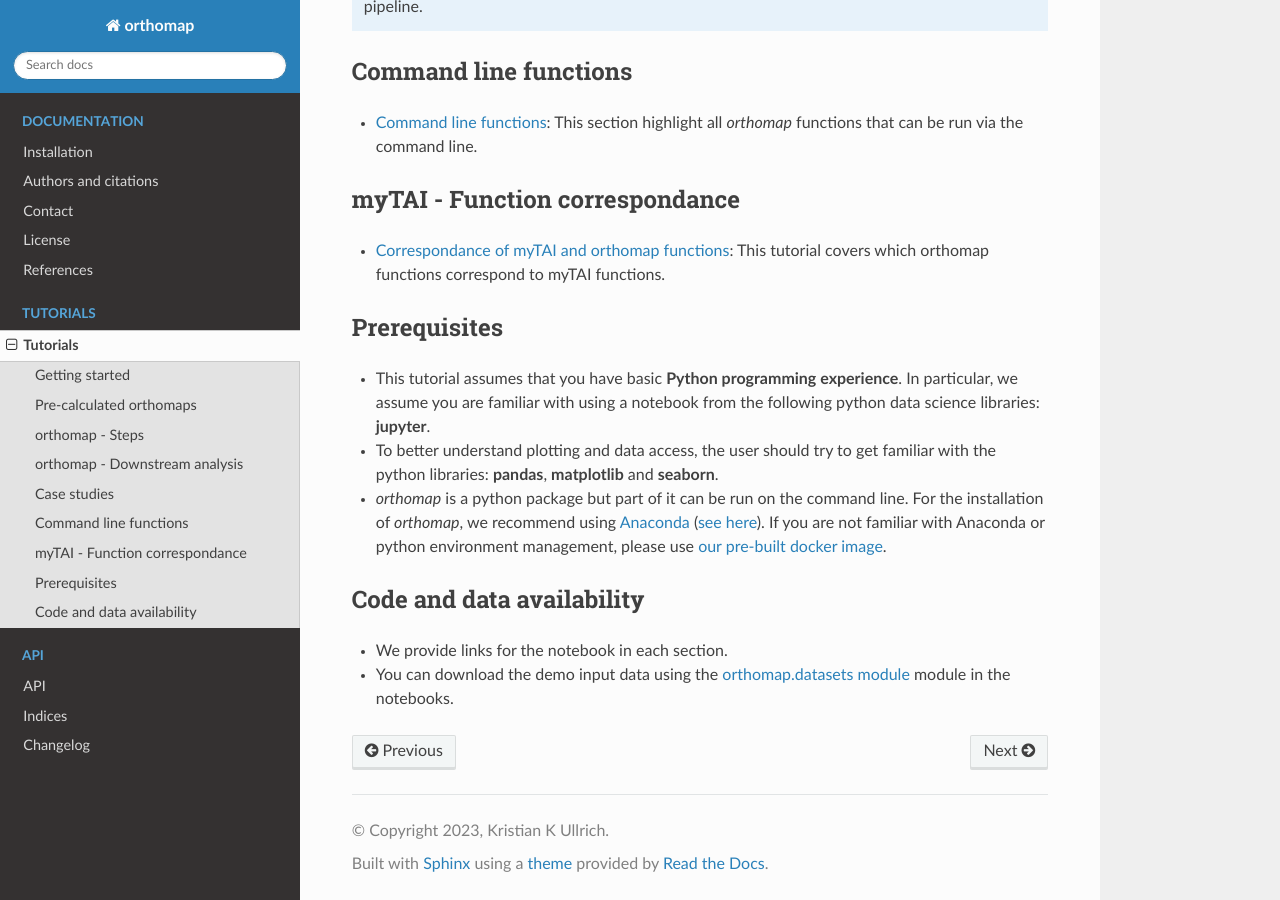
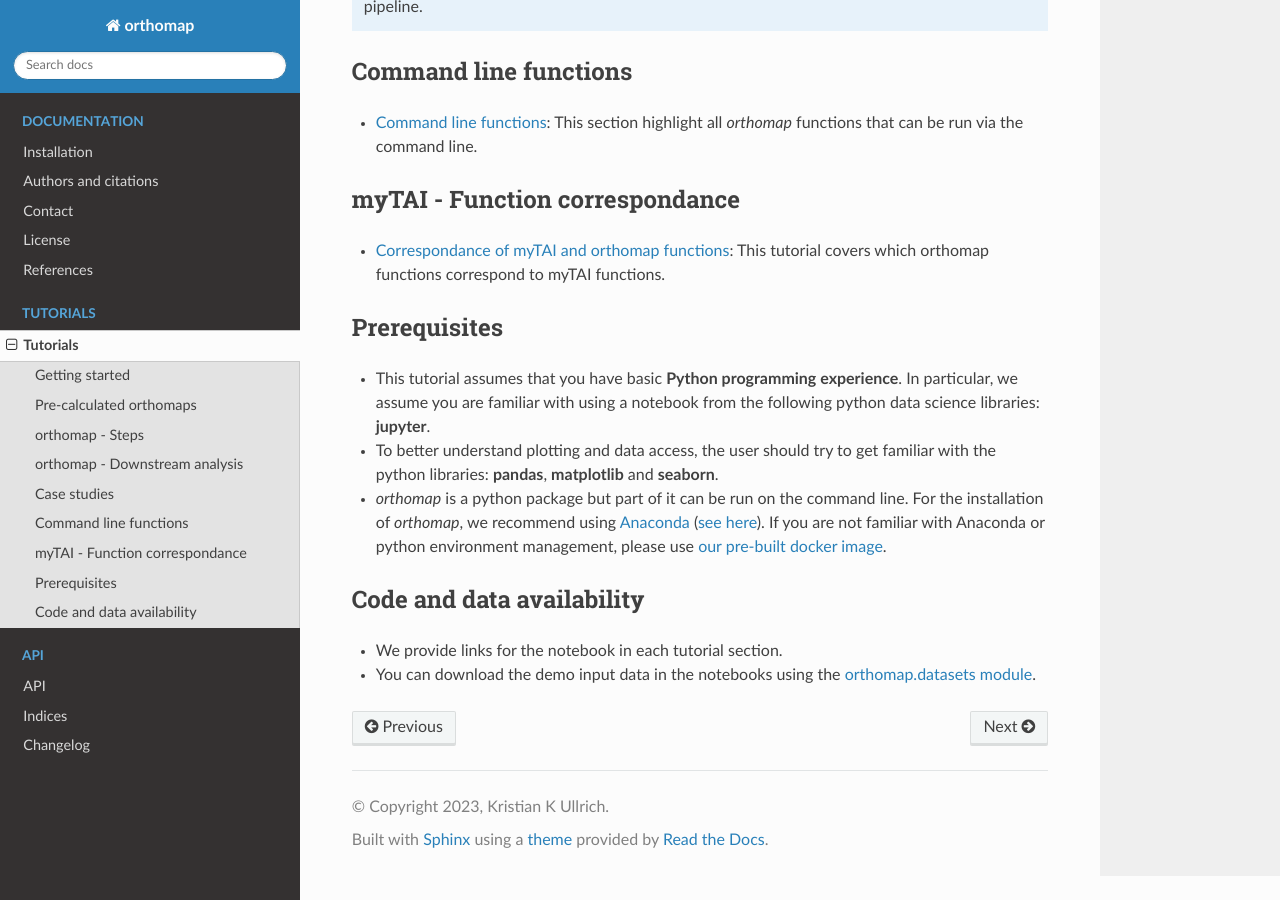
Before and after one commit to kullrich/orthomap, a Sphinx documentation site: the page built from docs/tutorials/index.rst, in a window 1280 px wide and 900 px high, scrolled down 2146 px. Built offline with Sphinx 7.4.7 and the Read the Docs theme 2.0.0, drawn with Linux system fonts in a browser that asks for light colours; formulas are drawn with MathJax 3; pages that are not in the unit, such as notebooks, are missing from menus.

Commit message:
# update tutorials

```diff
--- a/docs/tutorials/index.rst
+++ b/docs/tutorials/index.rst
@@ -114,6 +114,6 @@ Prerequisites
 Code and data availability
 --------------------------
 
-- We provide links for the notebook in each section.
+- We provide links for the notebook in each tutorial section.
 
-- You can download the demo input data using the :ref:`module_datasets` module in the notebooks.
+- You can download the demo input data in the notebooks using the :ref:`module_datasets`.
```
